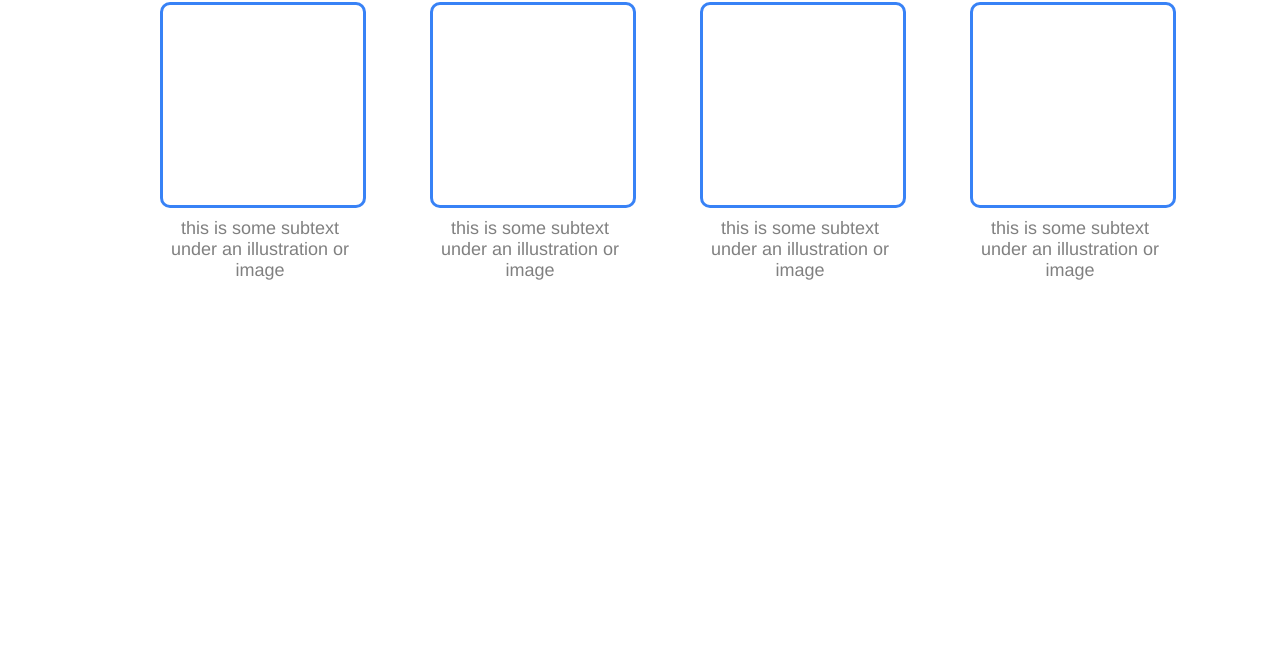
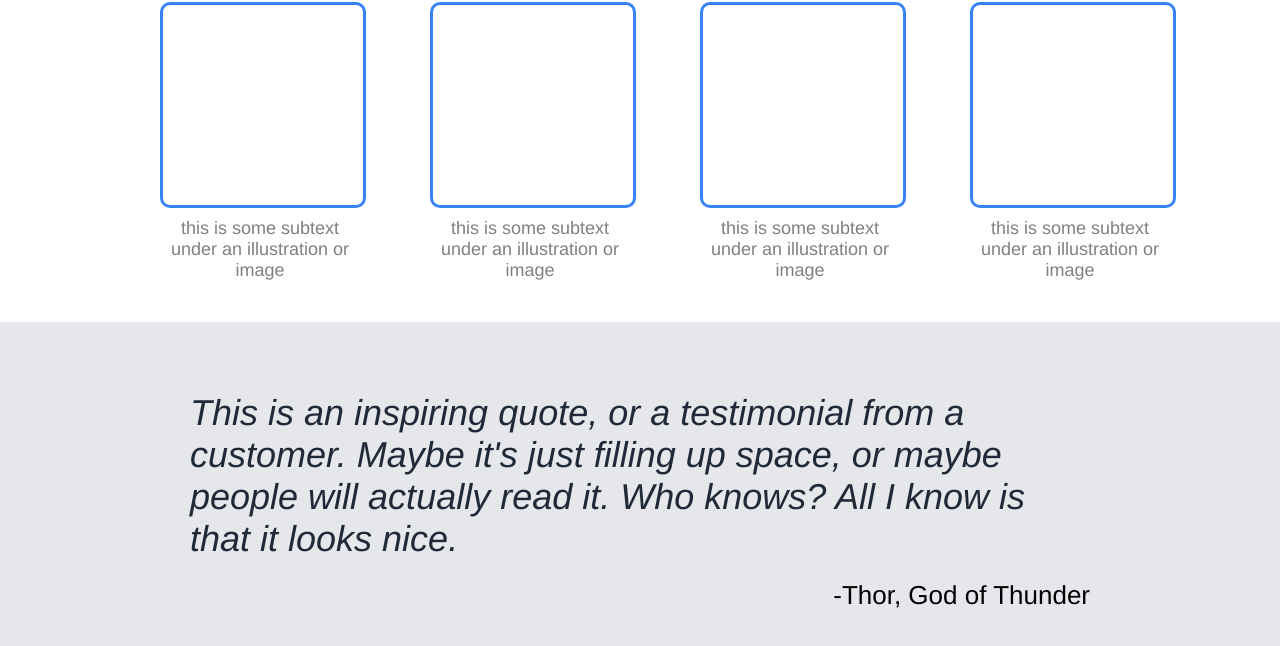
Before and after one commit to ctdc0208/Landing-Page, a plain HTML site: page index.html in a window 1280 px wide. Shown: the part 480-1126 px from the top of the page. Before the commit the page ends 802 px from the top, so only its background shows below. Drawn offline with Linux system fonts and the light colour scheme.

Commit message:
third-section, finished

```diff
--- a/index.html
+++ b/index.html
@@ -69,6 +69,16 @@
             </div>
         </div>
     </div>
+    <div class="quote-container">
+        <div class="max-width">
+            <div class="quote-text">
+                This is an inspiring quote, or a testimonial from a customer. Maybe it's just filling up space, or maybe people will actually read it. Who knows? All I know is that it looks nice.
+            </div>
+            <div class="quote-author">
+                -Thor, God of Thunder
+            </div>
+        </div>
+    </div>
 </body>
 
 </html>
--- a/style.css
+++ b/style.css
@@ -9,7 +9,7 @@ button {
 }
 
 .max-width {
-    padding: 0 calc((100% - 1200px)/2);
+    margin: 0 calc((100% - 1200px)/2);
 }
 
 header {
@@ -121,3 +121,25 @@ header {
     text-align: center;
     margin-top: 10px;
 }
+
+.quote-container {
+    padding: 70px 0 70px 0;
+    background-color: #E5E7EB;
+    align-items: center;
+    justify-content: center;
+    display: flex;
+}
+
+.quote-text {
+    font-size: 36px;
+    font-style: italic;
+    width: 900px;
+    color: #1F2937;
+}
+
+.quote-author {
+    display: flex;
+    justify-content: flex-end;
+    margin-top: 20px;
+    font-size: 26px;
+}
```
